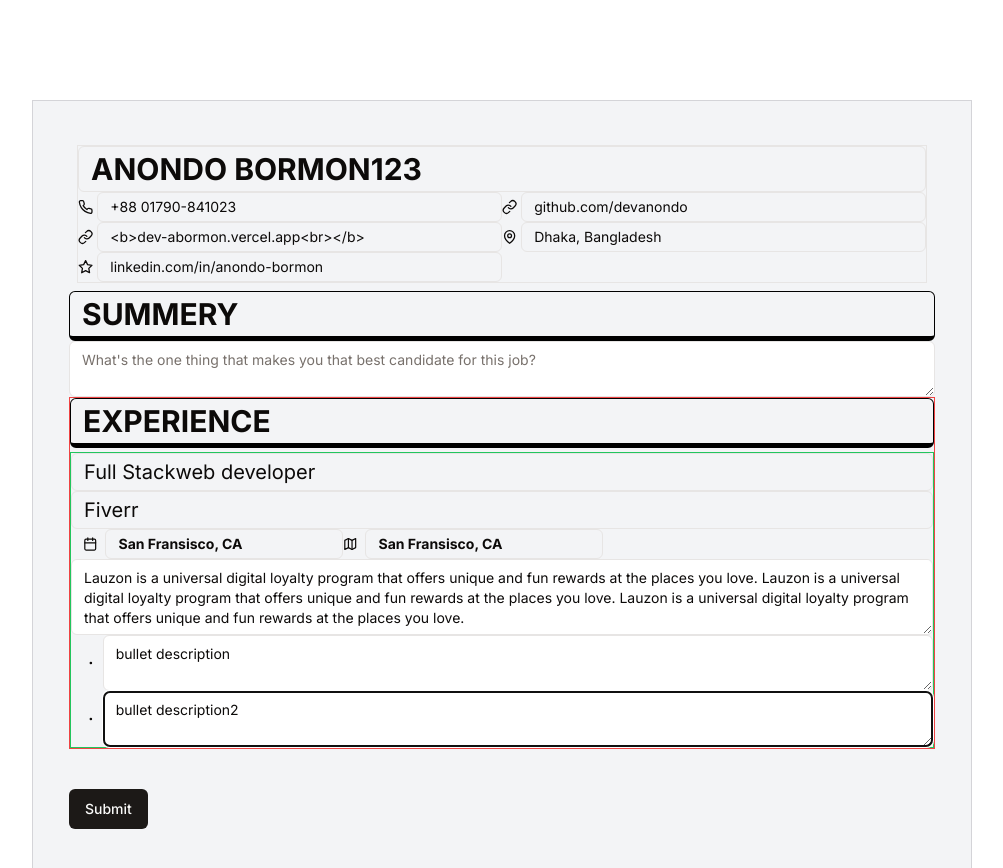
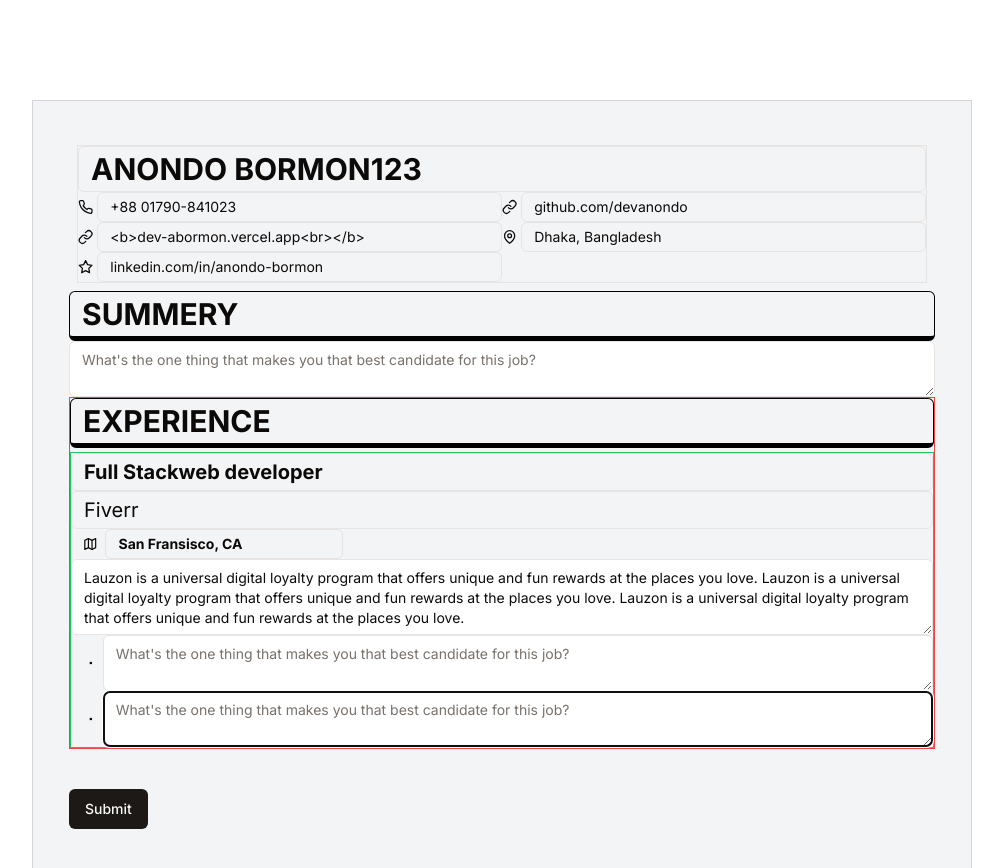
Before and after one commit to devanondo/resume__builder, a Next.js app: page / in a window 1280 px wide. Shown: the top 868 px of the page, without its empty margins (138-1141 px from the left). Built offline with nearby package versions, Linux system fonts and the light colour scheme.

Commit message:
[UPDATE] WORKED ON EXPERICE SECTION ACTIONS

```diff
--- /dev/null
+++ b/components/hooks/use-form-watch.ts
@@ -0,0 +1,56 @@
+import { useEffect } from 'react'
+import { useFormContext, useWatch } from 'react-hook-form'
+
+type WatchFormProps = {
+    name: string
+}
+
+export const useWatchForm = ({ name }: WatchFormProps) => {
+    const { control, watch } = useFormContext()
+
+    useEffect(() => {
+        const subscription = watch(() => {})
+        return () => subscription.unsubscribe()
+    }, [watch])
+
+    const watchValue = useWatch({
+        name,
+        control,
+    })
+
+    // const watchValue = (index: number | null, field: string, sub_field?: string) => {
+    //     if(!index ){
+    //         return watchingValue?.[field]?.[sub_field]
+
+    //     }
+    //     if (sub_field) {
+    //         return watchingValue?.[index]?.[field]?.[sub_field]
+    //     }
+    //     return watchingValue?.[index]?.[field]
+    // }
+
+    // const watchValue = (index: number | null, field: string, sub_field?: string) => {
+    //     if(!index ){
+    //         return watchingValue?.[field]?.[sub_field]
+
+    //     }
+    //     if (sub_field) {
+    //         return watchingValue?.[index]?.[field]?.[sub_field]
+    //     }
+    //     return watchingValue?.[index]?.[field]
+    // }
+
+    // const watchValue = ([...props]) => {
+    //     const string = props.reduce((acc, cur) => {
+
+    //         return acc + '.' + cur
+    //     })
+
+    //     console.log(string)
+    //     console.log(watchingValue?.[0])
+
+    //     return watchingValue?.[string]
+    // }
+
+    return { watchValue }
+}
--- a/components/popover/experience-popover.tsx
+++ b/components/popover/experience-popover.tsx
@@ -9,7 +9,14 @@ import {
     UseFieldArrayRemove,
 } from 'react-hook-form'
 
-import { ChevronDown, ChevronUp, Plus, Trash } from 'lucide-react'
+import {
+    Popover,
+    PopoverContent,
+    PopoverTrigger,
+} from '@/components/ui/popover'
+import { Switch } from '@/components/ui/switch'
+import { ChevronDown, ChevronUp, Plus, Settings, Trash } from 'lucide-react'
+import { Controller, useFormContext } from 'react-hook-form'
 
 interface ExperienceGroupPopoverProps {
     fields: Record<'id', string>[]
@@ -20,6 +27,37 @@ interface ExperienceGroupPopoverProps {
     remove: UseFieldArrayRemove
 }
 
+const settings = [
+    {
+        title: 'Show Location',
+        render: 'show_location',
+    },
+    {
+        title: 'Position Bold',
+        render: 'bold_position',
+    },
+    {
+        title: 'Show Description',
+        render: 'description.enabled',
+    },
+    {
+        title: 'Description Italic',
+        render: 'description.italic_description',
+    },
+    {
+        title: 'Show Bullet Items',
+        render: 'bulets.enabled',
+    },
+    {
+        title: 'Show Bulets',
+        render: 'bulets.bulet_items',
+    },
+    {
+        title: 'Bulets Italic',
+        render: 'bulets.italic_items',
+    },
+]
+
 const ExperienceGroupPopover = ({
     fields,
     name,
@@ -28,6 +66,7 @@ const ExperienceGroupPopover = ({
     remove,
 }: ExperienceGroupPopoverProps) => {
     const dispatch = useAppDispatch()
+    const { control } = useFormContext()
 
     return (
         <div className="p-0 rounded-[50px] overflow-hidden flex items-center w-fit border left-1/2 -top-10 -translate-x-1/2 z-10 absolute bg-white">
@@ -90,6 +129,36 @@ const ExperienceGroupPopover = ({
                 <ChevronUp className="w-4 h-4" />
             </Button>
 
+            <Popover>
+                <PopoverTrigger className="px-3 bg-black text-white py-3">
+                    <Settings className="w-4 h-4" />
+                </PopoverTrigger>
+                <PopoverContent>
+                    {settings.map((action) => {
+                        return (
+                            <div
+                                key={action.render}
+                                className="flex justify-between items-center py-1"
+                            >
+                                <div className="text-md">{action.title}</div>
+                                <Controller
+                                    name={
+                                        `${name}.${index}.${action.render}` as const
+                                    }
+                                    control={control}
+                                    render={({ field: f }) => (
+                                        <Switch
+                                            checked={f.value}
+                                            onCheckedChange={f.onChange}
+                                        />
+                                    )}
+                                />
+                            </div>
+                        )
+                    })}
+                </PopoverContent>
+            </Popover>
+
             <Button
                 onClick={() => {
                     remove(index)
--- a/components/resume-builder/experience/experience-bullet-item.tsx
+++ b/components/resume-builder/experience/experience-bullet-item.tsx
@@ -1,6 +1,8 @@
 'use client'
 
+import { useWatchForm } from '@/components/hooks/use-form-watch'
 import CustomTextArea from '@/components/shared/custom-text-area'
+import { cn } from '@/lib/utils'
 import { Dot } from 'lucide-react'
 import { useFieldArray, useFormContext } from 'react-hook-form'
 
@@ -12,18 +14,24 @@ const ExperienceBuletItem = ({ name }: ExperienceBuletItemProps) => {
     const { control } = useFormContext()
 
     const { fields, append, remove } = useFieldArray({
-        name,
+        name: name + '.items',
         control,
     })
 
+    const { watchValue } = useWatchForm({ name })
+
     return (
         <>
-            {fields.map((field, i) => (
+            {watchValue.enabled &&
+                fields?.map((field, i) => {
+                    return (
                         <div
                             key={field.id}
                             className="flex items-center gap-x-1 pl-3 w-full"
                         >
+                            {watchValue.bulet_items && (
                                 <Dot className="w-4 h-4" />
+                            )}
 
                             <CustomTextArea
                                 append={append}
@@ -32,9 +40,14 @@ const ExperienceBuletItem = ({ name }: ExperienceBuletItemProps) => {
                                 name={`${name}.${i}.text`}
                                 remove={remove}
                                 fieldTitle="text"
+                                className={cn(
+                                    'text-sm',
+                                    watchValue.italic_items && 'italic'
+                                )}
                             />
                         </div>
-            ))}
+                    )
+                })}
         </>
     )
 }
--- a/components/resume-builder/experience/experience-items.tsx
+++ b/components/resume-builder/experience/experience-items.tsx
@@ -1,13 +1,13 @@
 'use client'
 
-import { useHidePopover } from '@/components/hooks/use-hide-popover'
+import { useWatchForm } from '@/components/hooks/use-form-watch'
 import ExperienceGroupPopover from '@/components/popover/experience-popover'
 import TextAreaCommon from '@/components/shared/common-text-area'
 import { Input } from '@/components/ui/input'
+import { cn } from '@/lib/utils'
 import { useAppDispatch, useAppSelector } from '@/redux/hooks'
 import { showPopover } from '@/redux/slices/pop-slice'
 import { Calendar, MapIcon } from 'lucide-react'
-import { ElementRef, useRef } from 'react'
 import { Controller, useFieldArray, useFormContext } from 'react-hook-form'
 import ExperienceBuletItem from './experience-bullet-item'
 
@@ -25,13 +25,15 @@ const ExperienceItem = ({ name }: ExperienceItemProps) => {
         control,
     })
 
-    const divRef = useRef<ElementRef<'div'>>(null)
-    useHidePopover({
-        divRef,
-        disMount: () => {
-            dispatch(showPopover(null))
-        },
-    })
+    const { watchValue } = useWatchForm({ name })
+
+    // const divRef = useRef<ElementRef<'div'>>(null)
+    // useHidePopover({
+    //     divRef,
+    //     disMount: () => {
+    //         dispatch(showPopover(null))
+    //     },
+    // }).
 
     return (
         <div className="border border-green-500 mt-1">
@@ -46,7 +48,7 @@ const ExperienceItem = ({ name }: ExperienceItemProps) => {
                                 })
                             )
                         }}
-                        ref={divRef}
+                        // ref={divRef}
                         className=""
                     >
                         <Controller
@@ -54,7 +56,15 @@ const ExperienceItem = ({ name }: ExperienceItemProps) => {
                             control={control}
                             defaultValue=""
                             render={({ field: f }) => (
-                                <Input className="text-xl" {...f} />
+                                <Input
+                                    className={cn(
+                                        'text-xl',
+
+                                        watchValue[i]?.bold_position &&
+                                            'font-bold'
+                                    )}
+                                    {...f}
+                                />
                             )}
                         />
                         <Controller
@@ -66,6 +76,7 @@ const ExperienceItem = ({ name }: ExperienceItemProps) => {
                             )}
                         />
                         <div className="flex items-center pl-3">
+                            {watchValue[i]?.show_location && (
                                 <div className="flex items-center gap-x-2">
                                     <Calendar className="w-4 h-4" />{' '}
                                     <Controller
@@ -80,6 +91,7 @@ const ExperienceItem = ({ name }: ExperienceItemProps) => {
                                         )}
                                     />
                                 </div>
+                            )}
                             <div className="flex items-center gap-x-2">
                                 <MapIcon className="w-4 h-4" />
                                 <Controller
@@ -95,22 +107,27 @@ const ExperienceItem = ({ name }: ExperienceItemProps) => {
                                 />
                             </div>
                         </div>
-
+                        {watchValue[i]?.description.enabled && (
                             <Controller
-                            name={`${name}.${i}.description` as const}
+                                name={`${name}.${i}.description.text` as const}
                                 control={control}
                                 defaultValue=""
                                 render={({ field: f }) => (
                                     <TextAreaCommon
                                         field={f}
                                         fields={fields}
-                                    className="text-sm"
+                                        className={cn(
+                                            'text-sm',
+                                            watchValue[i].description
+                                                .italic_description && 'italic'
+                                        )}
                                     />
                                 )}
                             />
+                        )}
                     </div>
 
-                    <ExperienceBuletItem name={`${name}.${i}.bulets.items`} />
+                    <ExperienceBuletItem name={`${name}.${i}.bulets`} />
 
                     {groupPopoverKey === name + i && (
                         <ExperienceGroupPopover
--- a/components/resume-builder/resume-page.tsx
+++ b/components/resume-builder/resume-page.tsx
@@ -52,18 +52,32 @@ const ResumePage = () => {
             record: 'ExperienceSection',
             name: 'Experience',
             enabled: true,
+
             items: [
                 {
+                    enabled: true,
                     position: 'Full Stackweb developer',
+                    bold_position: true,
                     workplace: 'Fiverr',
                     location: 'San Fransisco, CA',
+                    show_location: false,
 
-                    description:
-                        'Lauzon is a universal digital loyalty program that offers unique and fun rewards at the places you love. Lauzon is a universal digital loyalty program that offers unique and fun rewards at the places you love. Lauzon is a universal digital loyalty program that offers unique and fun rewards at the places you love.',
+                    date: {
+                        from: '',
+                        to: '',
+                        is_present: true,
+                    },
+                    description: {
+                        text: 'Lauzon is a universal digital loyalty program that offers unique and fun rewards at the places you love. Lauzon is a universal digital loyalty program that offers unique and fun rewards at the places you love. Lauzon is a universal digital loyalty program that offers unique and fun rewards at the places you love.',
+                        italic_description: false,
+                        enabled: true,
+                    },
+
                     bulets: {
                         enabled: true,
+                        bulet_items: true,
+                        italic_items: false,
                         name: 'bulets',
-                        styles: 'styles',
                         items: [
                             {
                                 text: 'bullet description',
@@ -76,11 +90,18 @@ const ResumePage = () => {
                 },
             ],
         },
+        skills: {
+            record: 'SkillsSection',
+            name: 'Skills',
+            enabled: true,
+        },
     }
 
     const methods = useForm()
 
-    function onSubmit(values: any) {}
+    function onSubmit(values: any) {
+        console.log(values)
+    }
 
     useEffect(() => {
         if (Object.keys(data)?.length) {
--- a/components/shared/custom-text-area.tsx
+++ b/components/shared/custom-text-area.tsx
@@ -4,7 +4,7 @@ import { popkey } from '@/lib/utils'
 import { useAppDispatch, useAppSelector } from '@/redux/hooks'
 import { showPopover } from '@/redux/slices/pop-slice'
 import { ChevronDown, ChevronUp, Plus, Trash } from 'lucide-react'
-import { ElementRef, useEffect, useRef } from 'react'
+import { useEffect, useRef } from 'react'
 import {
     Controller,
     FieldValues,
@@ -14,7 +14,6 @@ import {
 } from 'react-hook-form'
 import { Button } from '../ui/button'
 import { Textarea } from '../ui/textarea'
-import { useHidePopover } from '../hooks/use-hide-popover'
 
 interface CustomTextAreaProps {
     fields: Record<'id', string>[]
@@ -24,6 +23,7 @@ interface CustomTextAreaProps {
     append: UseFieldArrayAppend<FieldValues, string | any>
     remove: UseFieldArrayRemove
     fieldTitle: string
+    className?: string
 }
 
 const CustomTextArea = ({
@@ -33,6 +33,7 @@ const CustomTextArea = ({
     append,
     remove,
     fieldTitle,
+    className,
 }: CustomTextAreaProps) => {
     const inputRef = useRef<HTMLTextAreaElement | null>(null)
     const { summeryPopoverKey } = useAppSelector((state) => state.popover)
@@ -52,16 +53,16 @@ const CustomTextArea = ({
             inputRef.current.style.height = `${inputRef.current.scrollHeight}px`
         }
     }
-    const divRef = useRef<ElementRef<'div'>>(null)
-    useHidePopover({
-        divRef,
-        disMount: () => {
-            dispatch(showPopover(null))
-        },
-    })
+    // const divRef = useRef<ElementRef<'div'>>(null)
+    // useHidePopover({
+    //     divRef,
+    //     disMount: () => {
+    //         dispatch(showPopover(null))
+    //     },
+    // })
 
     return (
-        <div ref={divRef} className="relative w-full">
+        <div className="relative w-full">
             <div
                 onClick={() => {
                     // dispatch(showPopover(name + index))
@@ -84,6 +85,7 @@ const CustomTextArea = ({
                             {...field}
                             ref={inputRef}
                             placeholder="What's the one thing that makes you that best candidate for this job?"
+                            className={className}
                         />
                     )}
                 />
```
Lines whose indentation alone changed are shown as unchanged.
